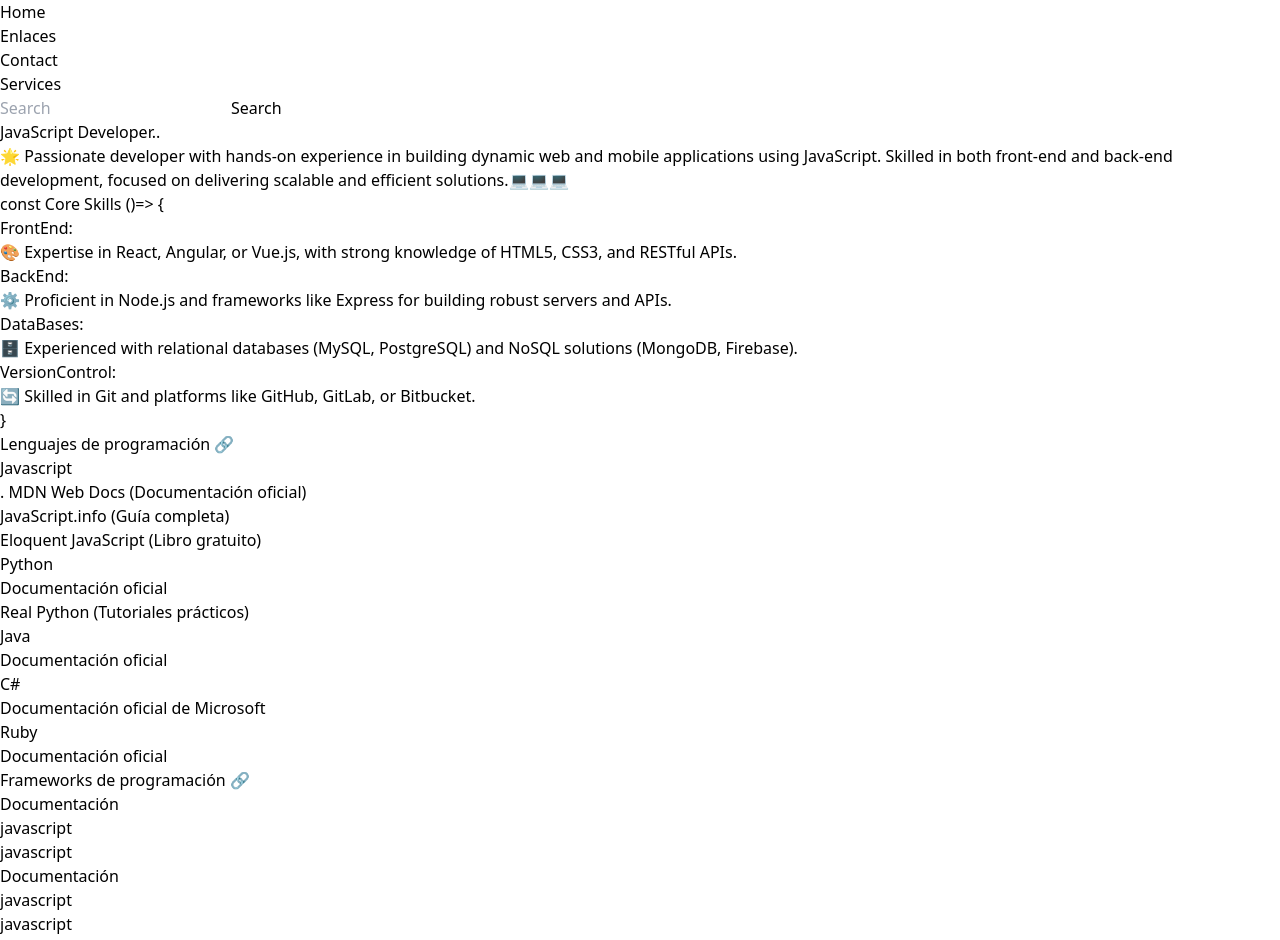
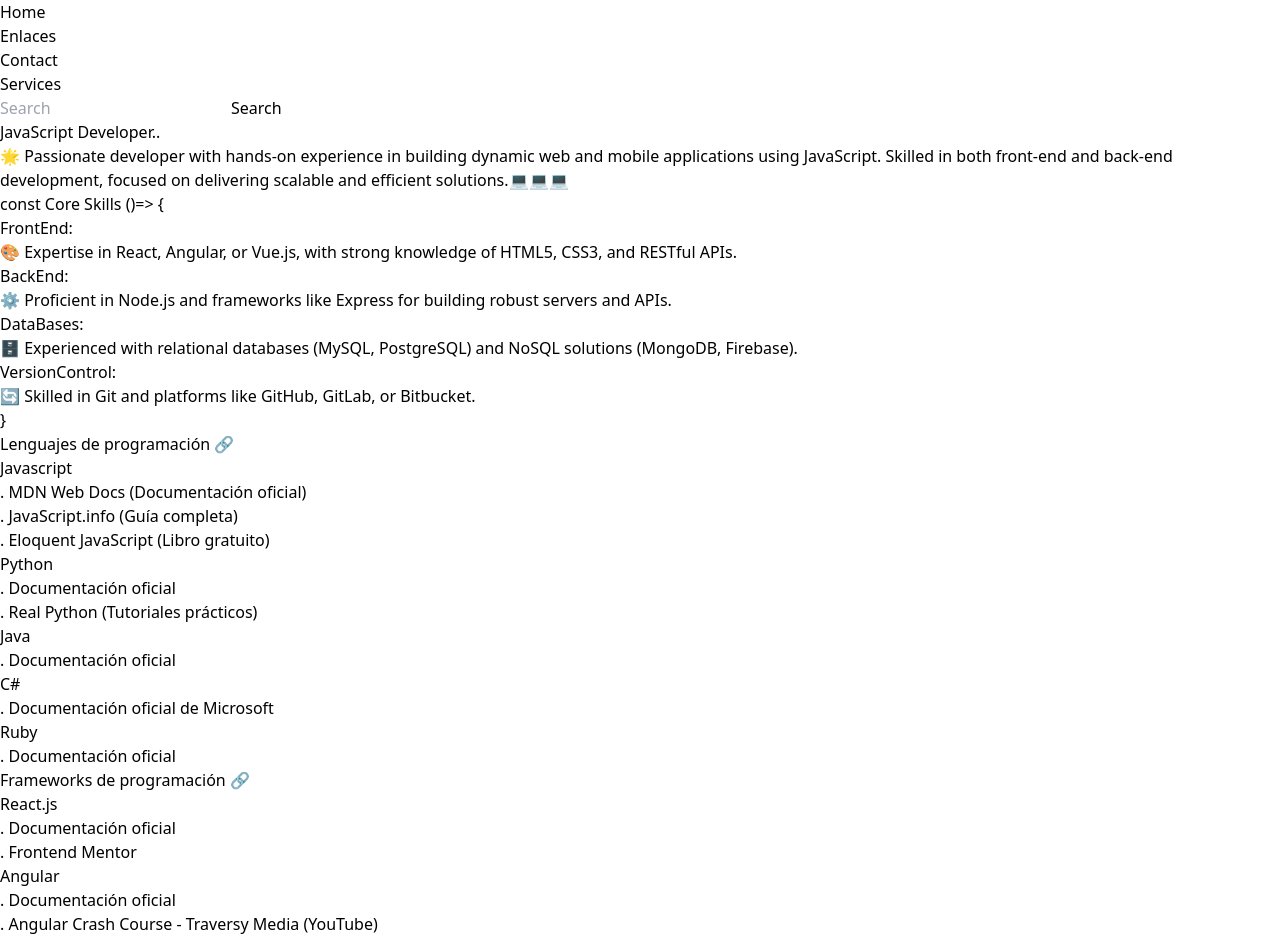
Before and after one commit to markhitos1/web-developer, a React (Vite) app in the folder web-rapida/: page / in a window 1280 px wide. Shown: the top 940 px of the page. Built offline with nearby package versions, Linux system fonts and the light colour scheme.

Commit message:
completando

```diff
--- a/web-rapida/src/Enlaces.jsx
+++ b/web-rapida/src/Enlaces.jsx
@@ -1,37 +1,42 @@
 
 
 const Enlaces = () => {
-    let clasSpan = "text-2xl font-bold pt-3 px-20  "
-    let classP = "text-xl pb-5 px-40 text-yellow-200 "
+    let clasSpan = "text-2xl font-bold pt-3 px-20 text-yellow-300  "
+    let classP = "text-xl pb-5 px-40 text-red-900 "
     return (
-        <div>
-            <h2 className="flex text-3xl px-10 py-3  font-bold " >
+        <div id="Enlaces" >
+            <h2 className="flex text-3xl px-10 py-4  font-bold " >
             Lenguajes de programación 🔗
             </h2>
             <span className={clasSpan} >Javascript</span>
              <p className={classP} ><a href="https://developer.mozilla.org/en-US/docs/Web/JavaScript">. MDN Web Docs (Documentación oficial) </a></p>
-             <p className={classP} ><a href="https://javascript.info/"> JavaScript.info (Guía completa) </a></p>
-             <p className={classP} ><a href="https://eloquentjavascript.net/"> Eloquent JavaScript (Libro gratuito) </a></p>
+             <p className={classP} ><a href="https://javascript.info/"> . JavaScript.info (Guía completa) </a></p>
+             <p className={classP} ><a href="https://eloquentjavascript.net/"> . Eloquent JavaScript (Libro gratuito) </a></p>
             <span className={clasSpan} >Python</span>
-             <p className={classP} ><a href="https://docs.python.org/3/"> Documentación oficial </a></p>
-             <p className={classP} ><a href="https://realpython.com/"> Real Python (Tutoriales prácticos) </a></p>
+             <p className={classP} ><a href="https://docs.python.org/3/"> . Documentación oficial </a></p>
+             <p className={classP} ><a href="https://realpython.com/">. Real Python (Tutoriales prácticos) </a></p>
              <span className={clasSpan} >Java</span>
-             <p className={classP} ><a href="https://docs.oracle.com/javase/8/docs/"> Documentación oficial </a></p>
+             <p className={classP} ><a href="https://docs.oracle.com/javase/8/docs/"> . Documentación oficial </a></p>
              <span className={clasSpan} >C#</span>
-             <p className={classP} ><a href="https://learn.microsoft.com/en-us/dotnet/csharp/"> Documentación oficial de Microsoft </a></p>
+             <p className={classP} ><a href="https://learn.microsoft.com/en-us/dotnet/csharp/"> . Documentación oficial de Microsoft </a></p>
              <span className={clasSpan} >Ruby</span>
-             <p className={classP} ><a href="https://www.ruby-lang.org/es/"> Documentación oficial </a></p>
+             <p className={classP} ><a href="https://www.ruby-lang.org/es/"> . Documentación oficial </a></p>
              <h2 className="flex text-3xl px-10 py-3  font-bold " >
               Frameworks de programación 🔗
              </h2>
-             <span className={clasSpan} ></span>
-             <p className={classP} ><a href=""> Documentación </a></p>
-             <p className={classP} ><a href=""> javascript </a></p>
-             <p className={classP} ><a href=""> javascript </a></p>
-             <span className={clasSpan} ></span>
-             <p className={classP} ><a href=""> Documentación </a></p>
-             <p className={classP} ><a href=""> javascript </a></p>
-             <p className={classP} ><a href=""> javascript </a></p>
+             <span className={clasSpan} >React.js</span>
+             <p className={classP} ><a href="https://react.dev/"> . Documentación oficial </a></p>
+             <p className={classP} ><a href="https://www.frontendmentor.io/"> . Frontend Mentor  </a></p>
+             <span className={clasSpan} >Angular</span>
+             <p className={classP} ><a href="https://angular.dev/">. Documentación oficial</a></p>
+             <p className={classP} ><a href="https://www.youtube.com/watch?v=3qBXWUpoPHo"> . Angular Crash Course - Traversy Media (YouTube)  </a></p>
+             <span className={clasSpan} >Vue.js</span>
+             <p className={classP} ><a href="https://vuejs.org/">. Documentación oficial</a></p>
+             <p className={classP} ><a href="https://www.vuemastery.com/">. Vue Mastery (Tutoriales interactivos) </a></p>
+             <p className={classP} ><a href="https://www.youtube.com/watch?v=ZqgiuPt5QZo"> . Learn Vue 3 in 5 Hours (YouTube) </a></p>
+             <span className={clasSpan} >Express.js (Node.js)</span>
+             <p className={classP} ><a href="https://expressjs.com/"> . Documentación oficial </a></p>
+             <p className={classP} ><a href="https://www.youtube.com/watch?v=Oe421EPjeBE"> . Node.js + Express Full Tutorial - FreeCodeCamp </a></p>
 
 
 
```
